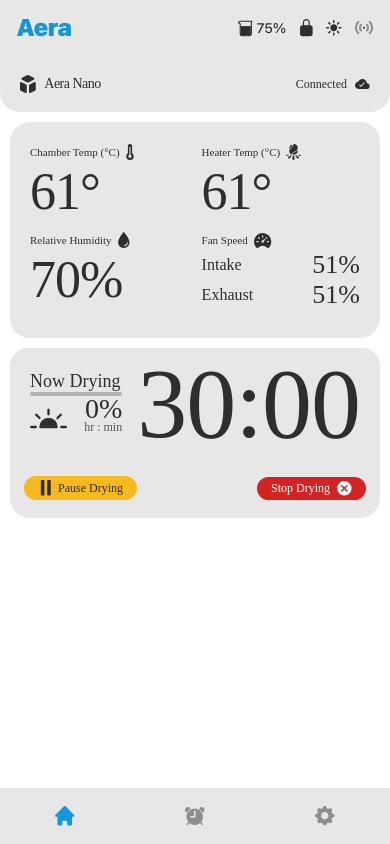
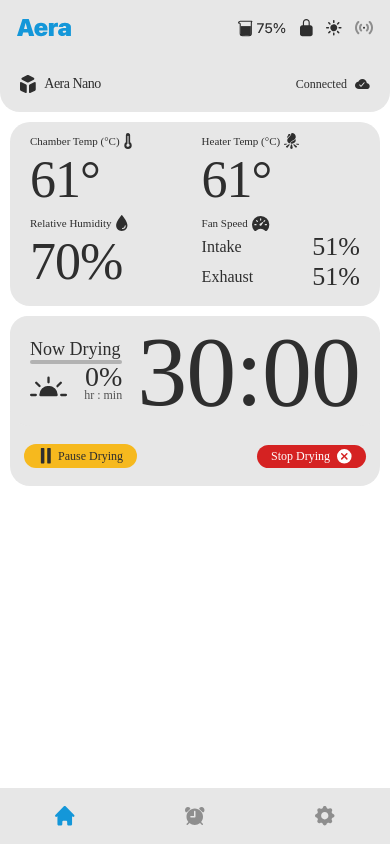
Before and after one commit to chrstnmmn/Aera, a React Native app in the folder mobile/: screen / in a window 390 px wide. Built offline with nearby package versions, Linux system fonts and the light colour scheme; a web font is replaced by a local one.

Commit message:
tweaking some paddings in system monitor component

```diff
--- a/mobile/src/components/ui/SystemMonitor.tsx
+++ b/mobile/src/components/ui/SystemMonitor.tsx
@@ -91,7 +91,8 @@
 const styles = StyleSheet.create({
   base: {
     width: "100%",
-    padding: 20,
+    paddingInline: 20,
+    paddingBlock: 10,
     borderRadius: 20,
     elevation: 8,
     shadowColor: "#000",
@@ -107,13 +108,13 @@
   },
   cell: {
     width: "48%",
-    marginBottom: 8,
+    marginBottom: 4,
   },
   headerRow: {
     flexDirection: "row",
     alignItems: "center",
-    gap: 6,
-    height: 20, // Lock header height for better alignment
+    gap: 4,
+    height: 18, // Lock header height for better alignment
   },
   headerText: {
     fontFamily: "aera_semibold",
```
